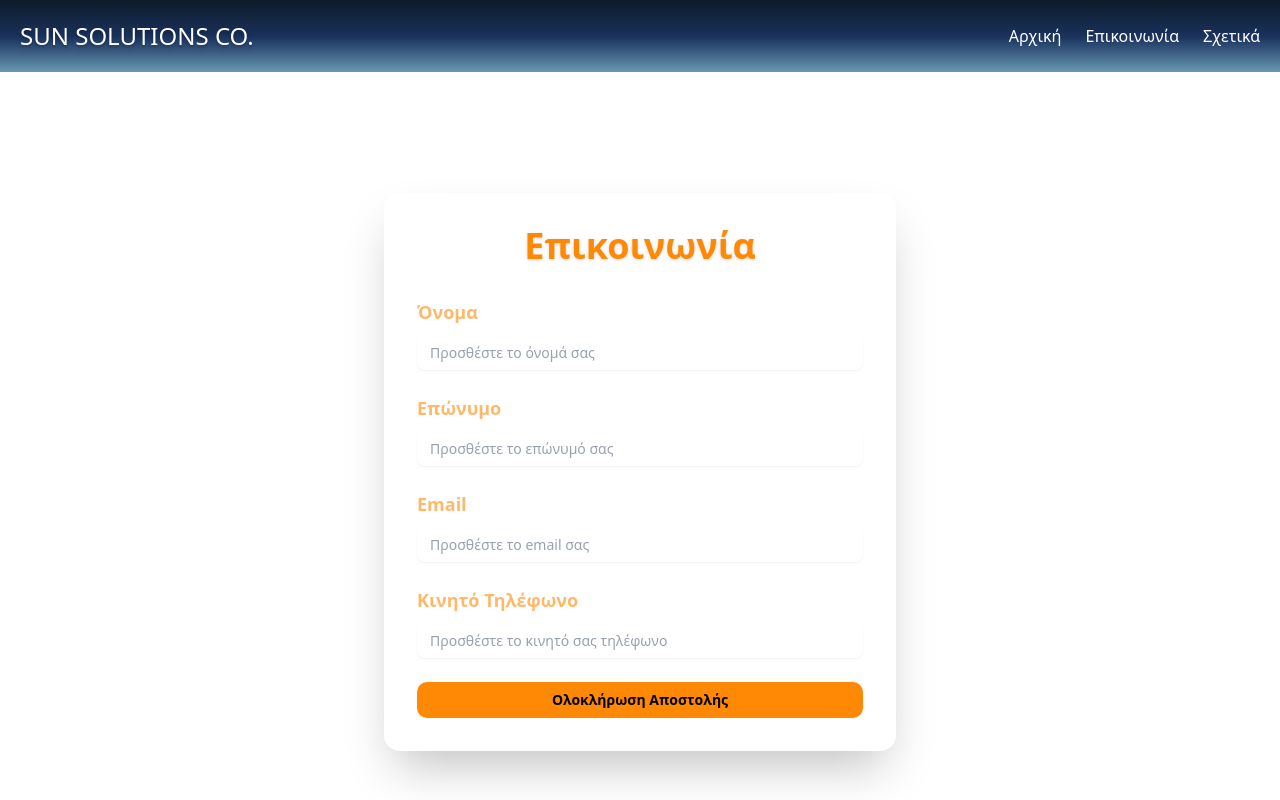
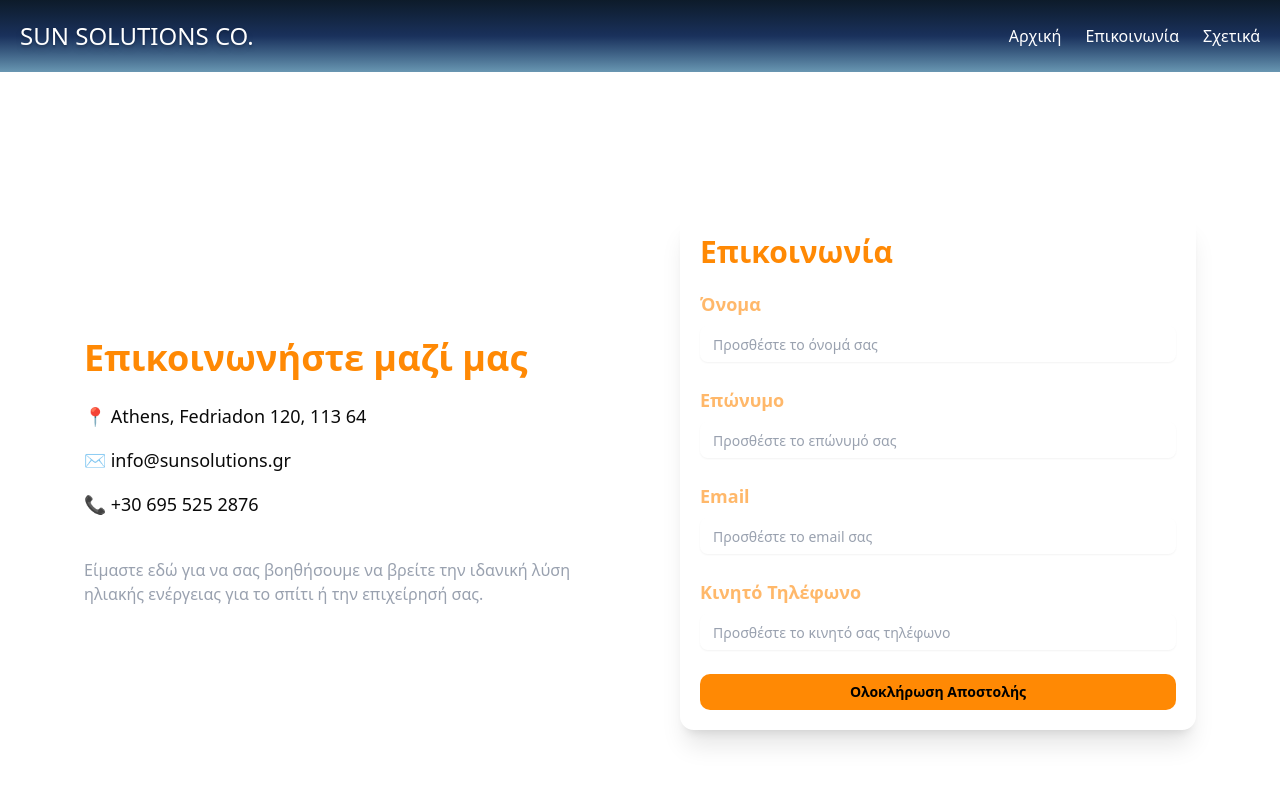
Before and after one commit to Antzelok/SunSolutions, a Next.js app: page /contact in a window 1280 px wide. Shown: the top 800 px of the page. Built offline with nearby package versions, Linux system fonts and the light colour scheme; no server answers.

Commit message:
ContactPage update

```diff
--- a/app/(root)/contact/page.tsx
+++ b/app/(root)/contact/page.tsx
@@ -50,14 +50,38 @@ const ContactPage = () => {
   };
 
   return (
-    <main className="min-h-screen flex flex-col items-center justify-center p-6">
-      <div className="w-full max-w-lg bg-white/10 backdrop-blur-md rounded-2xl p-8 shadow-2xl border border-white/10">
-        <h1 className="text-3xl md:text-4xl font-bold text-center text-orange-400 mb-8 drop-shadow">
+    <main className="min-h-screen flex items-center justify-center px-4 py-10">
+      <div className="grid grid-cols-1 md:grid-cols-2 gap-10 max-w-6xl w-full">
+        {/* LEFT SIDE */}
+        <div className="flex flex-col justify-center p-5">
+          <h1 className="text-4xl font-bold text-orange-400 mb-6">
+            Επικοινωνήστε μαζί μας
+          </h1>
+          <p className="text-lg mb-4">
+            📍 Athens, Fedriadon 120, 113 64
+          </p>
+          <p className="text-lg mb-4">
+            ✉️ info@sunsolutions.gr
+          </p>
+          <p className="text-lg mb-4">
+            📞 +30 695 525 2876
+          </p>
+          <p className="text-gray-400 mt-6">
+            Είμαστε εδώ για να σας βοηθήσουμε να βρείτε την ιδανική λύση
+            ηλιακής ενέργειας για το σπίτι ή την επιχείρησή σας.
+          </p>
+        </div>
+
+        {/* RIGHT SIDE */}
+        <div className="m-5 p-5 bg-white/10 rounded-xl shadow-xl">
+          <h1 className="text-3xl font-bold text-orange-400 text-shadow-xl mb-5">
             Επικοινωνία
           </h1>
-
           <Form {...form}>
-          <form onSubmit={form.handleSubmit(onSubmit)} className="space-y-6">
+            <form
+              onSubmit={form.handleSubmit(onSubmit)}
+              className="w-full space-y-6"
+            >
               {/* Όνομα */}
               <FormField
                 control={form.control}
@@ -154,6 +178,7 @@ const ContactPage = () => {
             </form>
           </Form>
         </div>
+      </div>
     </main>
   );
 };
```
Lines whose indentation alone changed are shown as unchanged.
